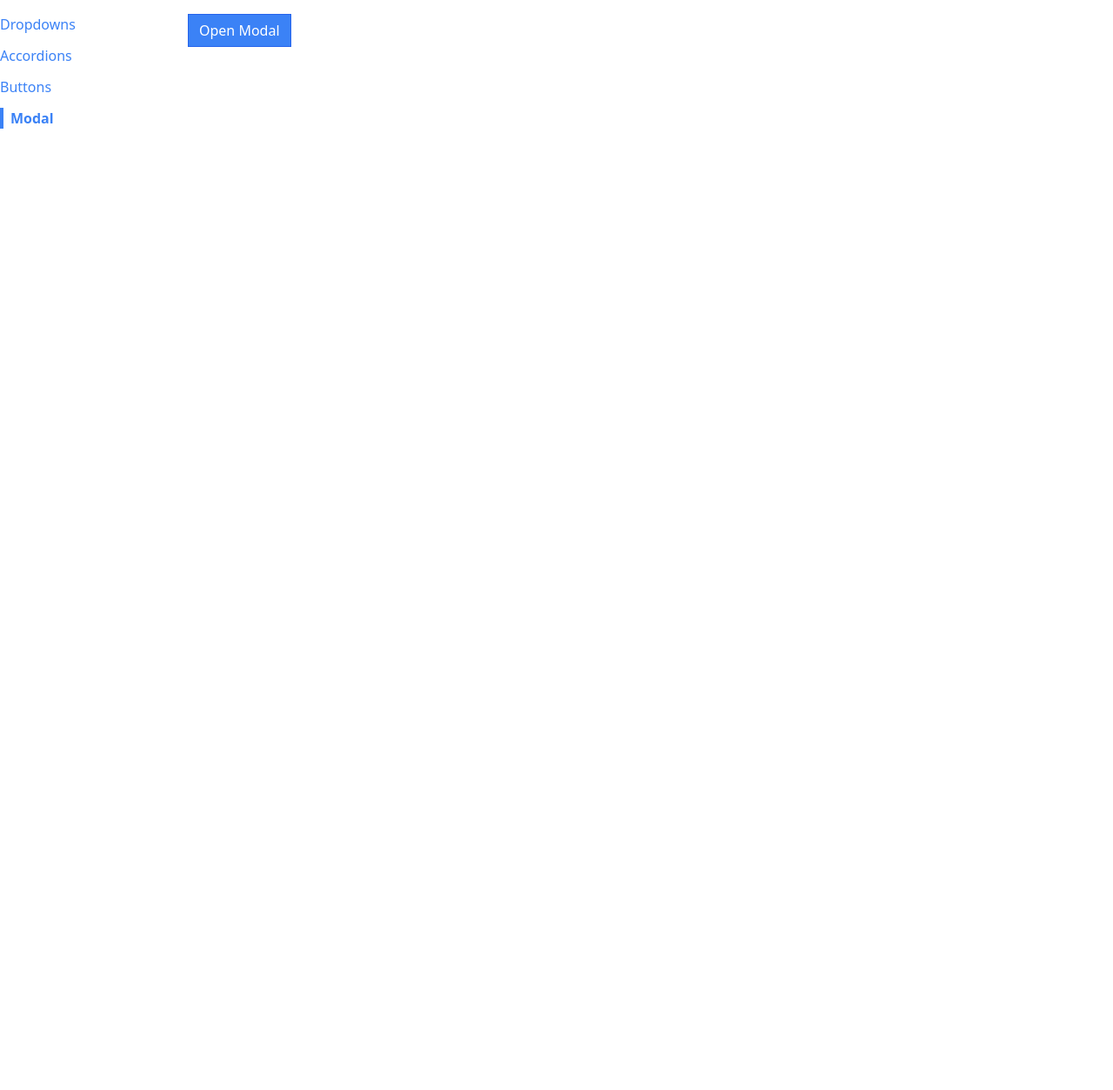
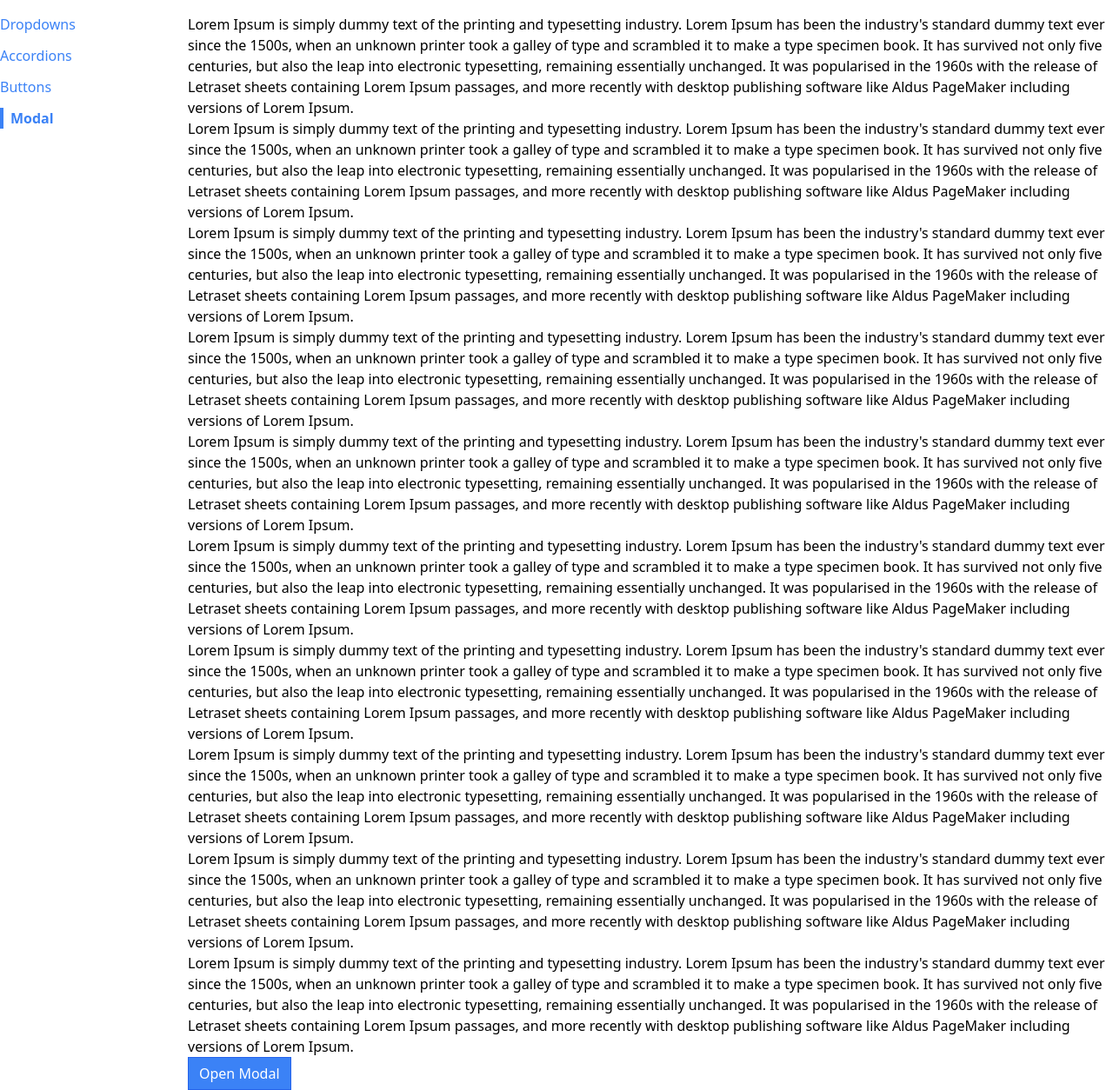
Before and after one commit to kardi06/react-coms, a React (Create React App) app: page /modal in a window 1280 px wide. Shown: the whole page at 87% size. Before the commit the page ends 800 px from the top, so only its background shows below. Built offline with nearby package versions, Linux system fonts and the light colour scheme.

Commit message:
modal wrap

```diff
--- a/src/components/Modal.js
+++ b/src/components/Modal.js
@@ -1,10 +1,17 @@
+import { useEffect } from 'react';
 import ReactDOM from 'react-dom';
 
 const Modal = ({onClose, children, actionBar}) => {
+    useEffect(()=> {
+        document.body.classList.add('overflow-hidden');
+        return () => {
+            document.body.classList.remove('overflow-hidden');
+        }
+    },[])
     return ReactDOM.createPortal(
         <div>
-            <div onClick={onClose} className="absolute inset-0 bg-gray-300 opacty-80"></div>
-            <div className="absolute inset-40 p-10 bg-white">
+            <div onClick={onClose} className="fixed inset-0 bg-gray-300 opacty-80"></div>
+            <div className="fixed inset-40 p-10 bg-white">
                 <div className='flex flex-col justify-between h-full'>
                     {children}
                     <div className='flex justify-end'>
--- a/src/pages/ModalPage.js
+++ b/src/pages/ModalPage.js
@@ -24,6 +24,37 @@
 
   return (
     <div className="relative">
+
+        <p>
+        Lorem Ipsum is simply dummy text of the printing and typesetting industry. Lorem Ipsum has been the industry's standard dummy text ever since the 1500s, when an unknown printer took a galley of type and scrambled it to make a type specimen book. It has survived not only five centuries, but also the leap into electronic typesetting, remaining essentially unchanged. It was popularised in the 1960s with the release of Letraset sheets containing Lorem Ipsum passages, and more recently with desktop publishing software like Aldus PageMaker including versions of Lorem Ipsum.
+        </p>
+      <p>
+      Lorem Ipsum is simply dummy text of the printing and typesetting industry. Lorem Ipsum has been the industry's standard dummy text ever since the 1500s, when an unknown printer took a galley of type and scrambled it to make a type specimen book. It has survived not only five centuries, but also the leap into electronic typesetting, remaining essentially unchanged. It was popularised in the 1960s with the release of Letraset sheets containing Lorem Ipsum passages, and more recently with desktop publishing software like Aldus PageMaker including versions of Lorem Ipsum.
+      </p>
+      <p>
+      Lorem Ipsum is simply dummy text of the printing and typesetting industry. Lorem Ipsum has been the industry's standard dummy text ever since the 1500s, when an unknown printer took a galley of type and scrambled it to make a type specimen book. It has survived not only five centuries, but also the leap into electronic typesetting, remaining essentially unchanged. It was popularised in the 1960s with the release of Letraset sheets containing Lorem Ipsum passages, and more recently with desktop publishing software like Aldus PageMaker including versions of Lorem Ipsum.
+      </p>
+      <p>
+      Lorem Ipsum is simply dummy text of the printing and typesetting industry. Lorem Ipsum has been the industry's standard dummy text ever since the 1500s, when an unknown printer took a galley of type and scrambled it to make a type specimen book. It has survived not only five centuries, but also the leap into electronic typesetting, remaining essentially unchanged. It was popularised in the 1960s with the release of Letraset sheets containing Lorem Ipsum passages, and more recently with desktop publishing software like Aldus PageMaker including versions of Lorem Ipsum.
+      </p>
+      <p>
+      Lorem Ipsum is simply dummy text of the printing and typesetting industry. Lorem Ipsum has been the industry's standard dummy text ever since the 1500s, when an unknown printer took a galley of type and scrambled it to make a type specimen book. It has survived not only five centuries, but also the leap into electronic typesetting, remaining essentially unchanged. It was popularised in the 1960s with the release of Letraset sheets containing Lorem Ipsum passages, and more recently with desktop publishing software like Aldus PageMaker including versions of Lorem Ipsum.
+      </p>
+      <p>
+      Lorem Ipsum is simply dummy text of the printing and typesetting industry. Lorem Ipsum has been the industry's standard dummy text ever since the 1500s, when an unknown printer took a galley of type and scrambled it to make a type specimen book. It has survived not only five centuries, but also the leap into electronic typesetting, remaining essentially unchanged. It was popularised in the 1960s with the release of Letraset sheets containing Lorem Ipsum passages, and more recently with desktop publishing software like Aldus PageMaker including versions of Lorem Ipsum.
+      </p>
+      <p>
+      Lorem Ipsum is simply dummy text of the printing and typesetting industry. Lorem Ipsum has been the industry's standard dummy text ever since the 1500s, when an unknown printer took a galley of type and scrambled it to make a type specimen book. It has survived not only five centuries, but also the leap into electronic typesetting, remaining essentially unchanged. It was popularised in the 1960s with the release of Letraset sheets containing Lorem Ipsum passages, and more recently with desktop publishing software like Aldus PageMaker including versions of Lorem Ipsum.
+      </p>
+      <p>
+      Lorem Ipsum is simply dummy text of the printing and typesetting industry. Lorem Ipsum has been the industry's standard dummy text ever since the 1500s, when an unknown printer took a galley of type and scrambled it to make a type specimen book. It has survived not only five centuries, but also the leap into electronic typesetting, remaining essentially unchanged. It was popularised in the 1960s with the release of Letraset sheets containing Lorem Ipsum passages, and more recently with desktop publishing software like Aldus PageMaker including versions of Lorem Ipsum.
+      </p>
+      <p>
+      Lorem Ipsum is simply dummy text of the printing and typesetting industry. Lorem Ipsum has been the industry's standard dummy text ever since the 1500s, when an unknown printer took a galley of type and scrambled it to make a type specimen book. It has survived not only five centuries, but also the leap into electronic typesetting, remaining essentially unchanged. It was popularised in the 1960s with the release of Letraset sheets containing Lorem Ipsum passages, and more recently with desktop publishing software like Aldus PageMaker including versions of Lorem Ipsum.
+      </p>
+      <p>
+      Lorem Ipsum is simply dummy text of the printing and typesetting industry. Lorem Ipsum has been the industry's standard dummy text ever since the 1500s, when an unknown printer took a galley of type and scrambled it to make a type specimen book. It has survived not only five centuries, but also the leap into electronic typesetting, remaining essentially unchanged. It was popularised in the 1960s with the release of Letraset sheets containing Lorem Ipsum passages, and more recently with desktop publishing software like Aldus PageMaker including versions of Lorem Ipsum.
+      </p>
       <Button onClick={handleClick} primary>
         Open Modal
       </Button>
```
